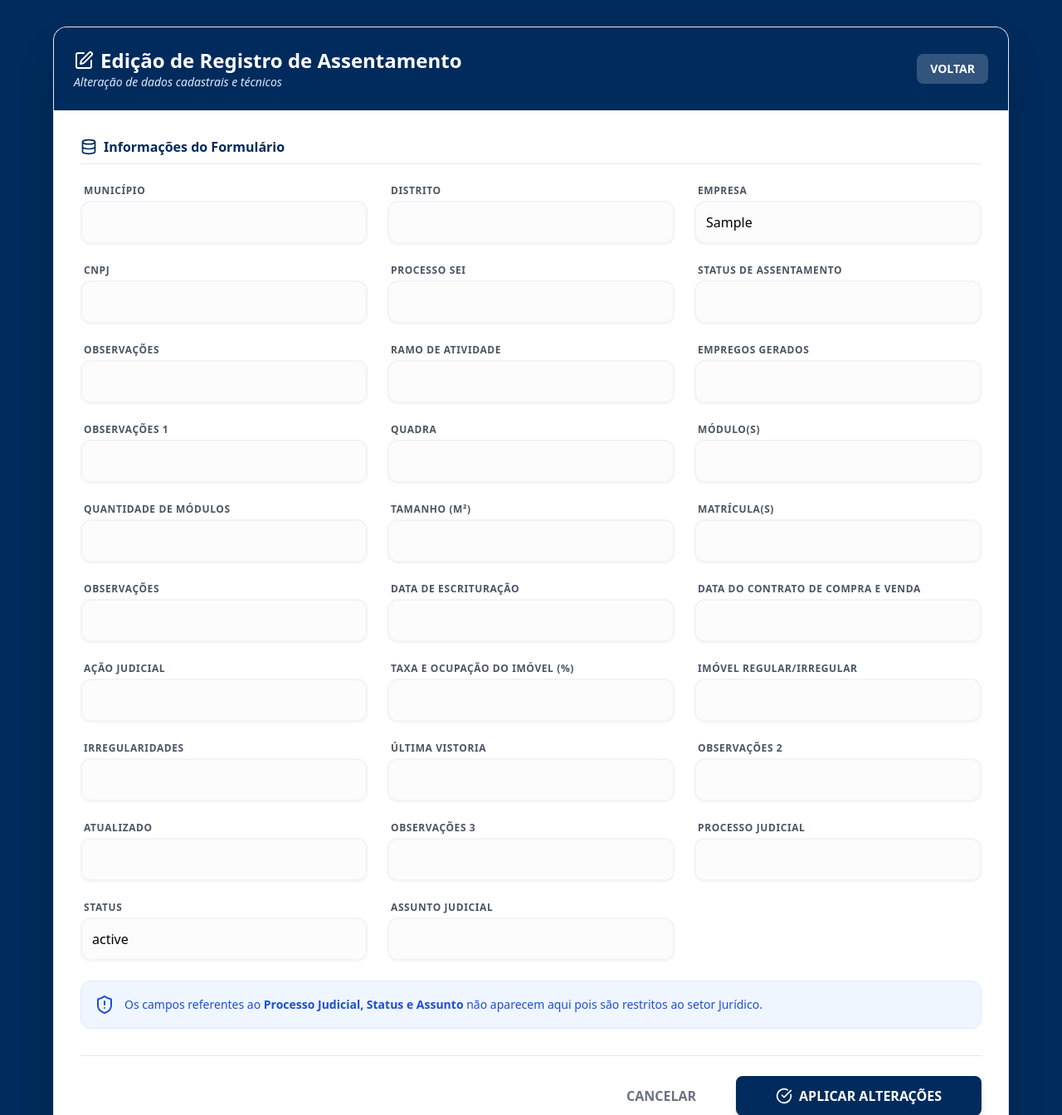
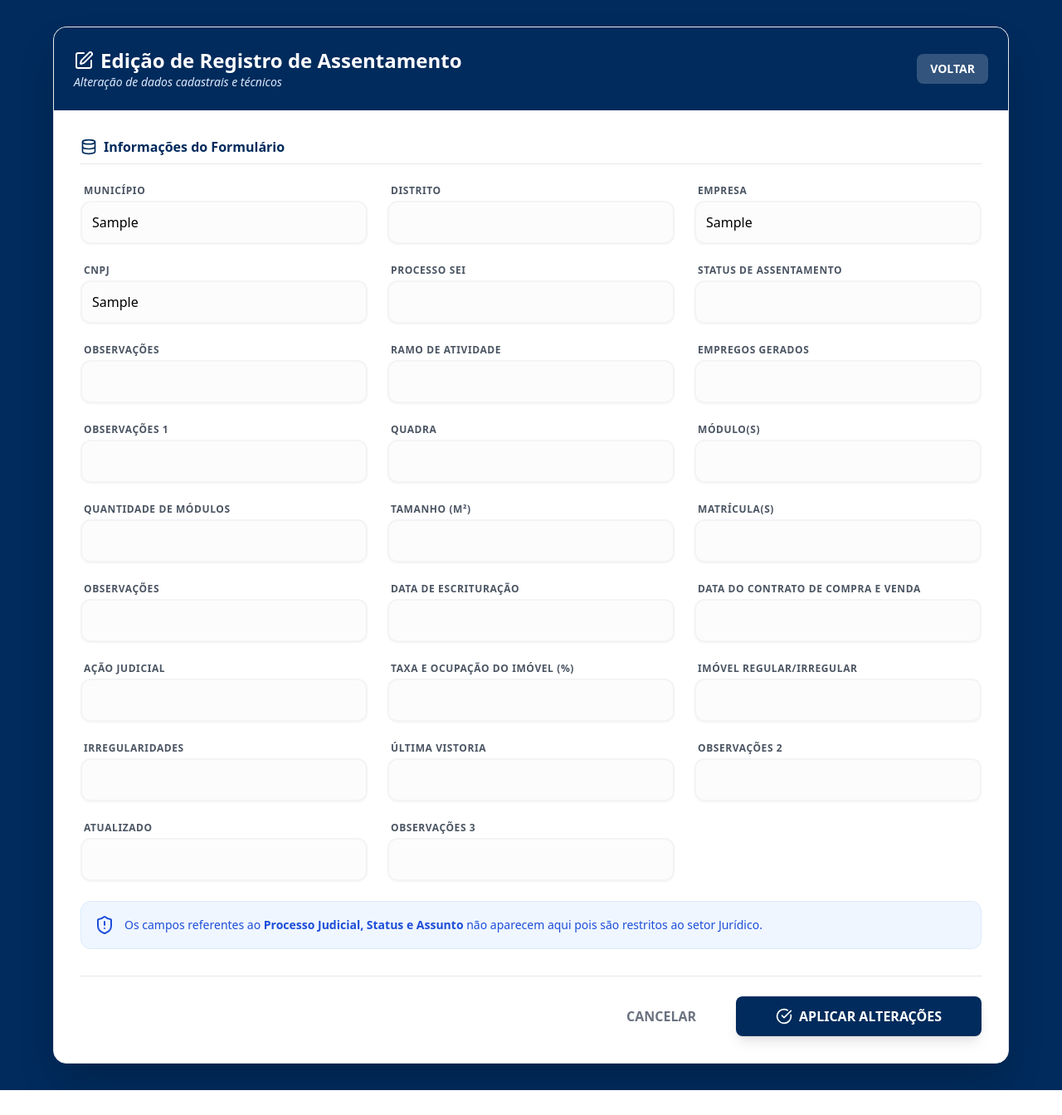
Before and after one commit to gabrielmudestu/asent-jur, a Flask app: page /editar/1 in a window 1280 px wide. Shown: the top 1344 px of the page at 83% size. After the commit the page ends 1314 px from the top, so only its background shows below. Run offline with Flask 3, Linux system fonts and the light colour scheme; the visitor is signed in with stand-in values (Sample User, id 1); tables that the repository leaves empty or names only in its code hold one stand-in row (values such as "Sample post"); some libraries are stand-ins or nearby versions.

Commit message:
função de editar dados da empresa funcionando junto com banco de dados

```diff
--- a/projeto_teste/app.py
+++ b/projeto_teste/app.py
@@ -44,7 +44,7 @@ COLUNAS = [
     'taxa_e_ocupacao_do_imovel', 'imovel_regular_irregular',
     'irregularidades', 'ultima_vistoria', 'observacoes_2',
     'atualizado', 'observacoes_3', 'processo_judicial',
-    'status', 'assunto_judicial'
+    'status', 'assunto_judicial', 'valor_da_causa',
 ]
 
 # Dicionário de tradução dos campos
@@ -77,8 +77,18 @@ LABELS = {
     'observacoes_3': 'Observações 3',
     'processo_judicial': 'Processo Judicial',
     'status': 'Status',
-    'assunto_judicial': 'Assunto Judicial'
+    'assunto_judicial': 'Assunto Judicial',
+    'valor_da_causa': 'Valor da Causa',
 }
+
+chaves_fixas = COLUNAS[:-4]
+chaves_editaveis = COLUNAS[-4:]
+
+labels_fixas = {k: LABELS[k] for k in chaves_fixas}
+labels_editaveis = {k: LABELS[k] for k in chaves_editaveis}
+
+
+
 
 OUTPUT_CSV = 'dados_salvos.csv'
 
@@ -264,11 +274,10 @@ def editar(empresa_id):
                         'ramo_de_atividade', 'empregos_gerados', 'observacoes_1',
                         'quadra', 'modulo_s', 'qtd_modulos', 'tamanho_m2',
                         'matricula_s', 'obsevacoes', 'data_escrituracao',
-                        'datao_contrato_de_compra_e_venda', 'acao_judicial',
+                        'data_contrato_de_compra_e_venda', 'acao_judicial',
                         'taxa_e_ocupacao_do_imovel', 'imovel_regular_irregular',
                         'irregularidades', 'ultima_vistoria', 'observacoes_2',
-                        'atualizado', 'observacoes_3', 'processo_judicial',
-                        'status', 'assunto_judicial'
+                        'atualizado', 'observacoes_3'
                     ]
 
                     set_clause = ', '.join([f"`{col}` = %s" for col in campos])
@@ -287,7 +296,7 @@ def editar(empresa_id):
                     flash('Alterações salvas!', 'success')
                     return redirect(url_for('selecionar_edicao'))
 
-                return render_template('editar.html', dados=empresa, colunas=COLUNAS, labels=LABELS, empresa_id=empresa_id)
+                return render_template('editar.html', dados=empresa, colunas=chaves_fixas, labels=labels_fixas, empresa_id=empresa_id)
 
     except Exception as e:
         print(f"Erro ao editar: {e}")
@@ -303,21 +312,21 @@ def editar_jur(empresa_id):
             with db.cursor(dictionary=True) as cursor:
                 cursor.execute("SELECT * FROM municipal_lots WHERE id = %s", (empresa_id,))
                 empresa = cursor.fetchone()
+
                 if not empresa:
                     flash('Empresa não encontrada.', 'danger')
                     return redirect(url_for('selecionar_edicao'))
 
                 if request.method == 'POST':
-                    processo_judicial = request.form.get('PROCESSO JUDICIAL', '')
-                    status = request.form.get('STATUS', '')
-                    assunto_judicial = request.form.get('ASSUNTO JUDICIAL', '')
+                    campos = [
+                        'processo_judicial', 'status', 'assunto_judicial', 'valor_da_causa'
+                    ]
 
-                    query = """
-                        UPDATE municipal_lots
-                        SET `PROCESSO JUDICIAL` = %s, `STATUS` = %s, `ASSUNTO JUDICIAL` = %s
-                        WHERE id = %s
-                    """
-                    valores = (processo_judicial, status, assunto_judicial, empresa_id)
+                    set_clause = ', '.join([f"`{col}` = %s" for col in campos])
+                    query = f"UPDATE municipal_lots SET {set_clause} WHERE id = %s"
+
+                    valores = [request.form.get(col, '') for col in campos]
+                    valores.append(empresa_id)
 
                     cursor.execute(query, valores)
                     db.commit()
@@ -325,7 +334,7 @@ def editar_jur(empresa_id):
                     flash('Dados jurídicos atualizados!', 'success')
                     return redirect(url_for('selecionar_edicao'))
 
-                return render_template('editar_jur.html', dados=empresa, colunas_fixas=COLUNAS[:-3], colunas_editaveis=COLUNAS[-3:], empresa_id=empresa_id)
+                return render_template('editar_jur.html', dados=empresa, colunas_fixas=chaves_fixas, colunas_editaveis=chaves_editaveis, labels=labels_fixas, labels_editaveis=labels_editaveis, empresa_id=empresa_id)
 
     except Exception as e:
         print(f"Erro ao editar jurídico: {e}")
--- a/projeto_teste/dados_salvos.csv
+++ b/projeto_teste/dados_salvos.csv
@@ -1,2 +1,3 @@
 MUNICIPIO ID;MUNICIPIO;DISTRITO;EMPRESA;CNPJ;PROCESSO SEI;STATUS DE ASSENTAMENTO;OBSERVAÇÕES;RAMO DE ATIVIDADE;EMPREGOS GERADOS;OBSERVAÇÕES_1;QUADRA;MÓDULO(S);QTD. MÓDULOS;TAMANHO(M²);MATRÍCULA(S);OBSEVAÇÕES;DATA ESCRITURAÇÃO;DATA CONTRATO DE COMPRA E VENDA;AÇÃO JUDICIAL;TAXA E OCUPAÇÃO DO IMÓVEL(%);IMÓVEL REGULAR/IRREGULAR;IRREGULARIDADES?;ÚLTIMA VISTORIA;OBSERVAÇÕES_2;ATUALIZADO;OBSERVAÇÕES_3;PROCESSO JUDICIAL;STATUS;ASSUNTO JUDICIAL
 ;ggddd;;gddg;gddgfg;;;;;;;;;;;;;;;;;;;;;;;;;;admin;2026-01-07 10:17:47
+;;;;;;;;;;;;;;;;;;;;;;;;;;;;;jur;2026-01-20 16:26:01
--- a/projeto_teste/templates/editar_jur.html
+++ b/projeto_teste/templates/editar_jur.html
@@ -35,7 +35,7 @@
                         {% for col in colunas_fixas %}
                         <div class="bg-gray-50 p-2 rounded border border-gray-100">
                             <label class="block text-[10px] font-bold text-gray-500 uppercase truncate" title="{{ col }}">
-                                {{ col }}
+                                {{ labels.get(col, col) }}
                             </label>
                             <input type="text" value="{{ dados[col] or '-' }}" readonly
                                 class="w-full bg-transparent border-none text-sm text-gray-700 font-medium focus:ring-0 cursor-not-allowed">
@@ -53,14 +53,14 @@
                         {% for col in colunas_editaveis %}
                             {% if col == 'ASSUNTO JUDICIAL' %}
                             <div class="md:col-span-2">
-                                <label class="block text-sm font-bold text-gray-700 mb-2">{{ col }}</label>
+                                <label class="block text-sm font-bold text-gray-700 mb-2">{{ labels_editaveis.get(col, col) }}</label>
                                 <textarea name="{{ col }}" rows="4"
                                     class="w-full p-3 border-2 border-red-200 rounded-lg focus:ring-2 focus:ring-red-500 focus:border-red-500 outline-none transition-all shadow-sm"
                                 >{{ dados[col] or '' }}</textarea>
                             </div>
                             {% else %}
                             <div>
-                                <label class="block text-sm font-bold text-gray-700 mb-2">{{ col }}</label>
+                                <label class="block text-sm font-bold text-gray-700 mb-2">{{ labels_editaveis.get(col, col) }}</label>
                                 <input type="text" name="{{ col }}" value="{{ dados[col] or '' }}"
                                     class="w-full p-3 border-2 border-red-200 rounded-lg focus:ring-2 focus:ring-red-500 focus:border-red-500 outline-none transition-all shadow-sm">
                             </div>
```
Also changed, not shown: projeto_teste/static/empresa295.jpg (added), projeto_teste/static/empresa469.png (added), projeto_teste/static/empresa661.jpeg (added).
